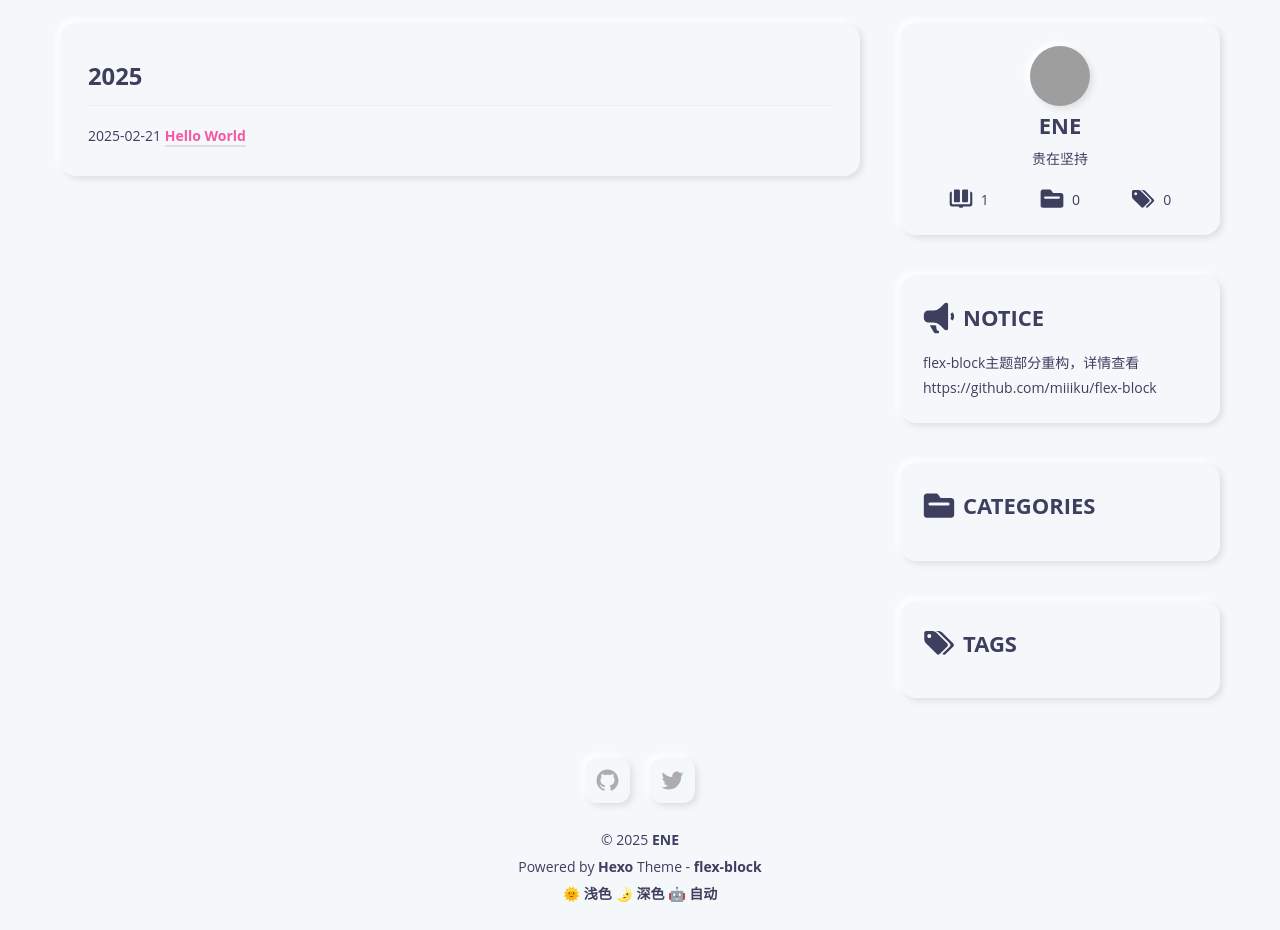
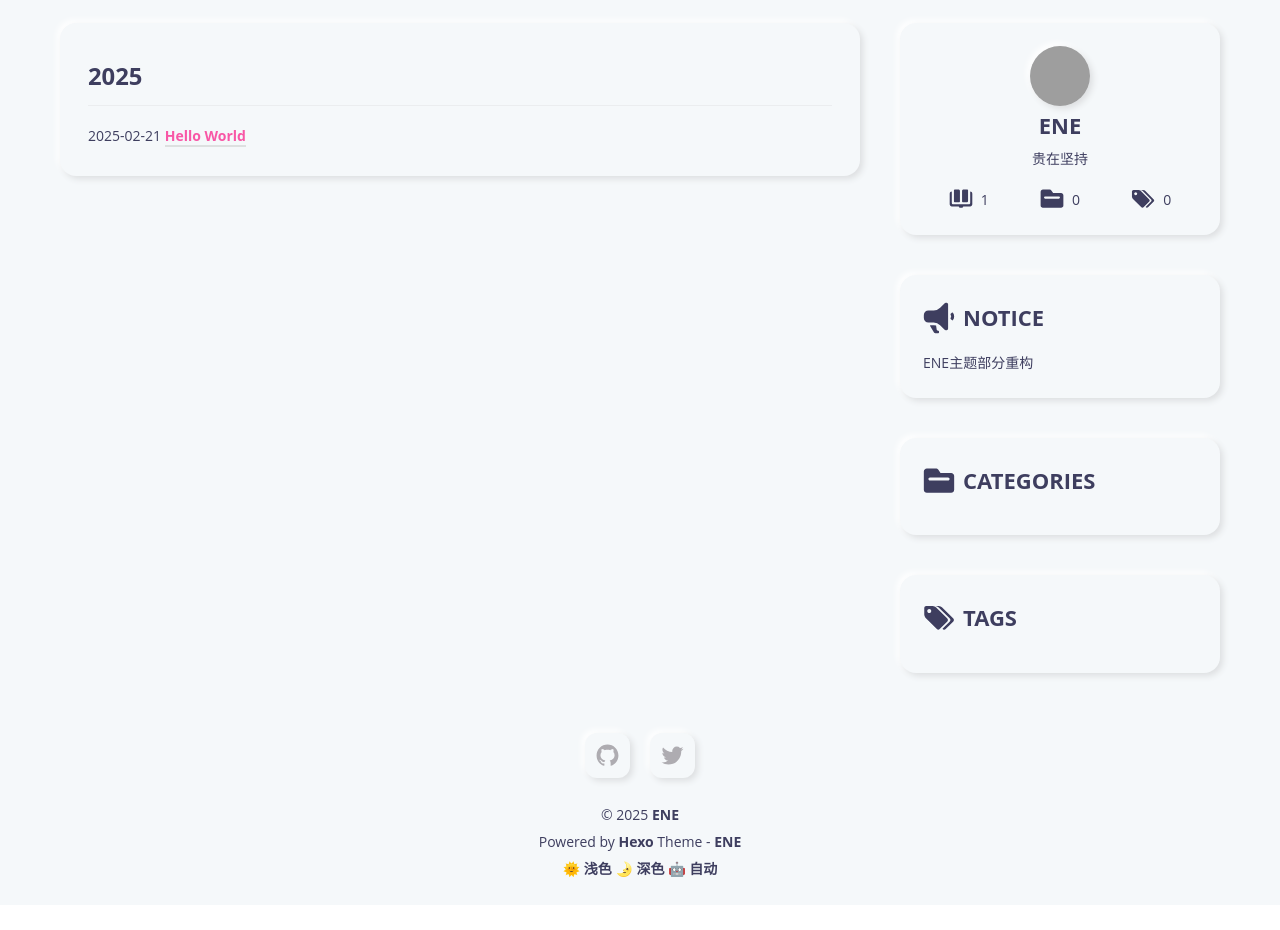
Before and after one commit to ENE12138/ENE12138.github.io, a plain HTML site: page archives/index.html in a window 1280 px wide. Shown: the part 531-1461 px from the top of the page. After the commit the page ends 1436 px from the top, so only its background shows below. Drawn offline with Linux system fonts and the light colour scheme; grey boxes are pictures that could not be loaded.

Commit message:
Update index.html

```diff
--- a/archives/index.html
+++ b/archives/index.html
@@ -184,7 +184,7 @@
     <span>NOTICE</span>
   </div>
   <div class="widget-body">
-    <p>flex-block主题部分重构，详情查看https://github.com/miiiku/flex-block</p>
+    <p>ENE主题部分重构</p>
   </div>
 </section>
 
@@ -260,7 +260,7 @@
 
 
 
-    <p>Powered by <a href="https://hexo.io" target="_blank" rel="noopener noreferrer">Hexo</a> Theme - <a href="https://github.com/miiiku/flex-block" target="_blank" rel="noopener noreferrer author">flex-block</a></p>
+    <p>Powered by <a href="https://hexo.io" target="_blank" rel="noopener noreferrer">Hexo</a> Theme - <a href="https://github.com/ENE12138/ENE12138.github.io" target="_blank" rel="noopener noreferrer author">ENE</a></p>
 
     <p>
       <a href="javascript:;" id="theme-light">🌞 浅色</a>
```
